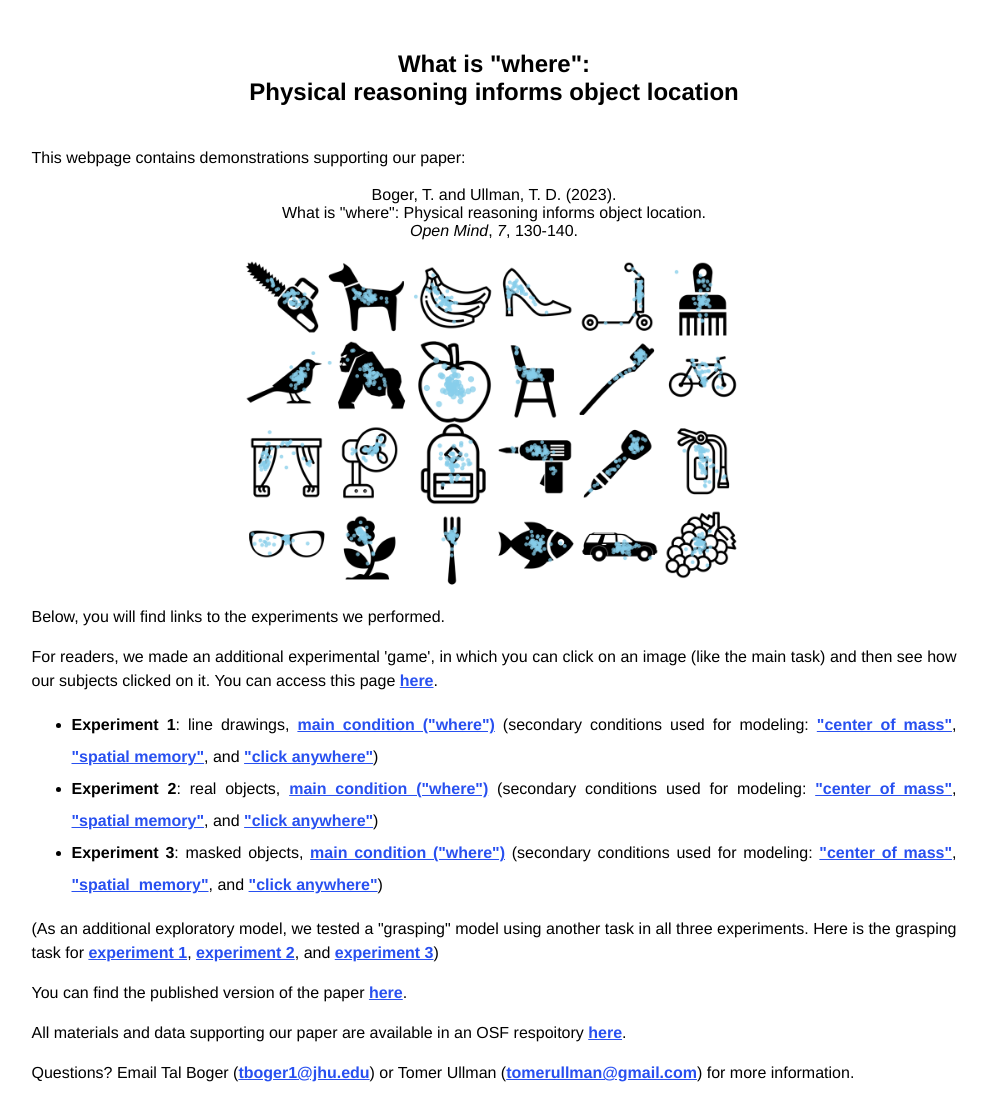
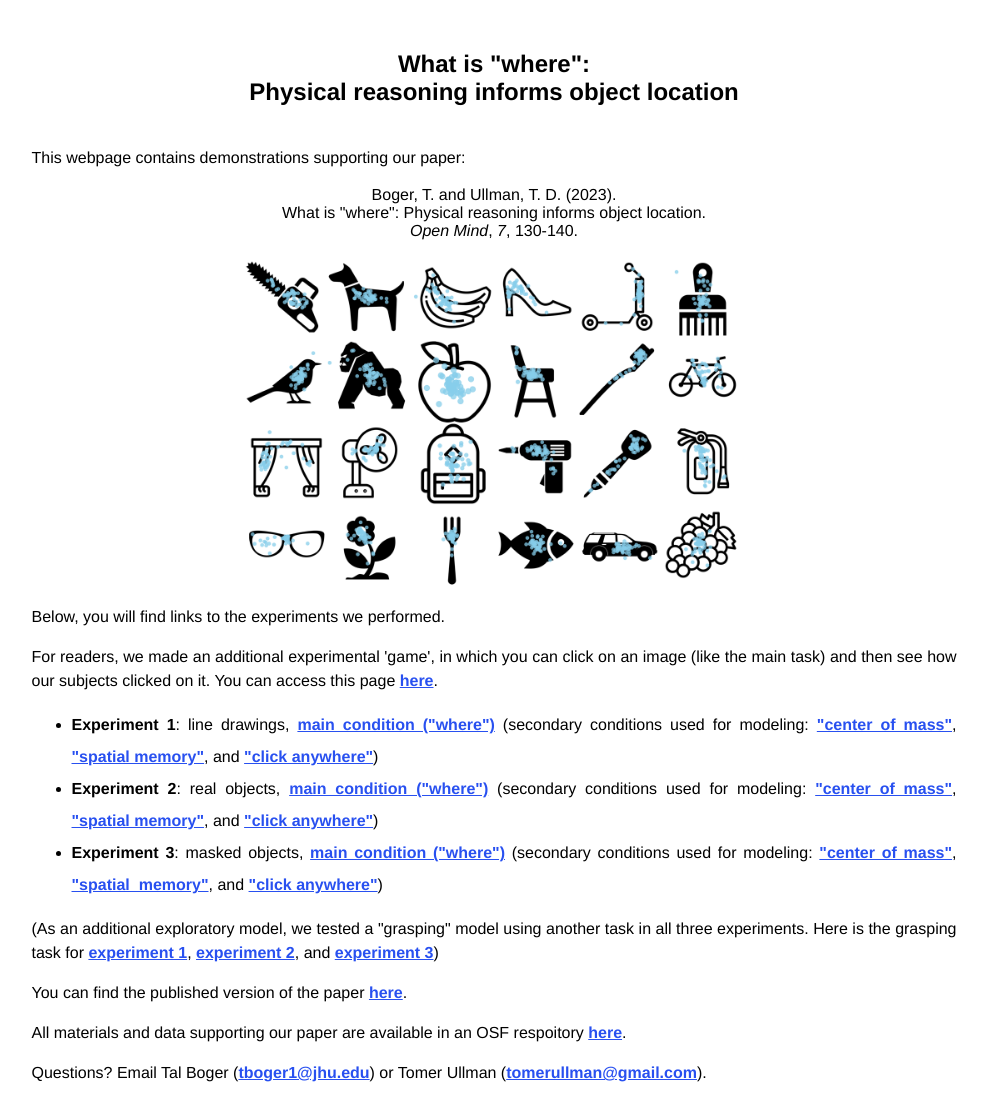
Before and after one commit to perceptionstudies/what_is_where, a plain HTML site: page index.html in a window 1280 px wide. Shown: the whole page, without its empty margins (146-1134 px from the left). Drawn offline with Linux system fonts and the light colour scheme.

Commit message:
update description

```diff
--- a/index.html
+++ b/index.html
@@ -25,7 +25,7 @@
 						<p>(As an additional exploratory model, we tested a "grasping" model using another task in all three experiments. Here is the grasping task for <a href="line_drawings/grasp.html">experiment 1</a>, <a href="real_objects/grasp.html">experiment 2</a>, and <a href="masked_objects/grasp.html">experiment 3</a>)</p>
 						<p>You can find the published version of the paper <a href="https://talboger.github.io/files/BogerUllman_OpenMind_2023.pdf">here</a>.</p>
 						<p>All materials and data supporting our paper are available in an OSF respoitory <a href="https://osf.io/nhj7k/">here</a>.</p>
-						<p>Questions? Email Tal Boger (<a href="mailto:tboger1@jhu.edu">tboger1@jhu.edu</a>) or Tomer Ullman (<a href="mailto:tomerullman@gmail.com">tomerullman@gmail.com</a>) for more information.</p>
+						<p>Questions? Email Tal Boger (<a href="mailto:tboger1@jhu.edu">tboger1@jhu.edu</a>) or Tomer Ullman (<a href="mailto:tomerullman@gmail.com">tomerullman@gmail.com</a>).</p>
 
         </div>
     </body>
```
